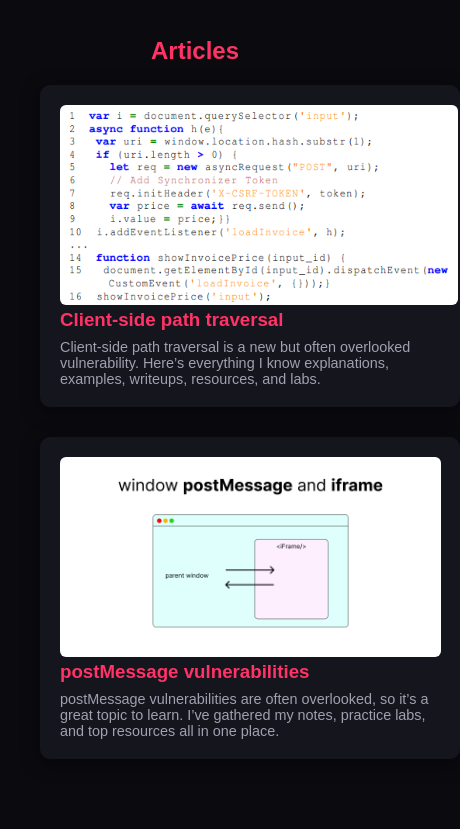
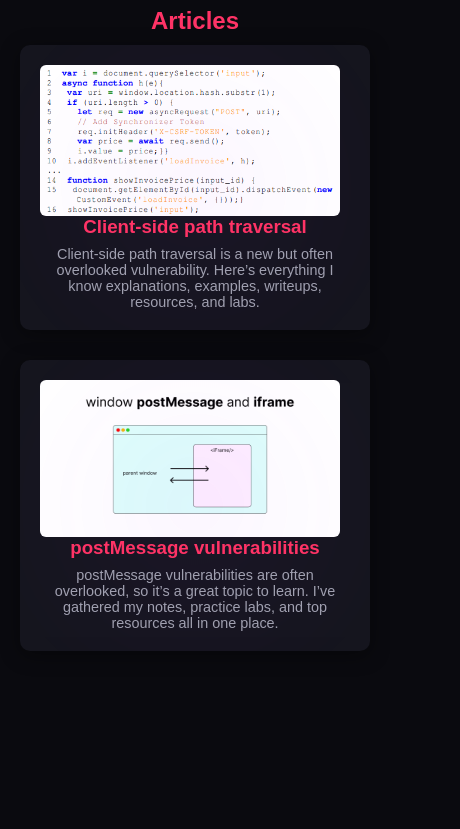
Before and after one commit to symibot/symibot.github.io, a plain HTML site: page index.html in a window 390 px wide. Shown: the part 126-955 px from the top of the page, 460 px wide, since content can reach past the window. After the commit the page ends 864 px from the top, so only its background shows below. Drawn offline with Linux system fonts and the light colour scheme.

Commit message:
mobile support

```diff
--- a/style.css
+++ b/style.css
@@ -6,8 +6,8 @@
 
 body {
   font-family: sans-serif;
-  background-color: #0a0a0f; /* matches --bg-primary */
-  color: #e0e0e0; /* matches --text-primary */
+  background-color: #0a0a0f;
+  color: #e0e0e0;
   min-height: 100vh;
 }
 
@@ -19,12 +19,12 @@ body {
 
 h1, h2 {
   text-align: center;
-  color: #ff3366; /* matches --accent-primary */
+  color: #ff3366;
 }
 
 .container p {
   text-align: center;
-  color: #a0a0b0; /* matches --text-secondary */
+  color: #a0a0b0;
 }
 
 h2 {
@@ -42,7 +42,7 @@ h2 {
 
 .card {
   display: flex;
-  background-color: #15151e; /* matches --bg-secondary */
+  background-color: #15151e;
   border-radius: 10px;
   overflow: hidden;
   text-decoration: none;
@@ -66,7 +66,6 @@ h2 {
 
 .card.glow {
   background: radial-gradient(960px circle at var(--x, 50%) var(--y, 50%), rgba(255, 51, 102, 0.2), transparent 20%);
-  /* red glow = rgba version of --accent-primary */
 }
 
 .card::before {
@@ -83,12 +82,6 @@ h2 {
   transition: opacity 0.3s ease, filter 0.3s ease;
   pointer-events: none;
   z-index: 0;
-}
-
-.card .info p {
-  font-size: 0.9rem;
-  color: #a0a0b0;
-  text-align: left;
 }
 
 .card:hover::before {
@@ -117,19 +110,20 @@ h2 {
 .card .info h3 {
   margin-bottom: 0.5rem;
   font-weight: bold;
-  color: #ff3366; /* matches --accent-primary */
+  color: #ff3366;
 }
 
 .card .info p {
   font-size: 0.9rem;
-  color: #a0a0b0; /* matches --text-secondary */
+  color: #a0a0b0;
+  text-align: left;
 }
 
 .card pre {
   max-height: 200px;
   overflow: auto;
-  background: #15151e; /* matches --code-block-bg */
-  color: #e0e0e0; /* matches --text-primary */
+  background: #15151e;
+  color: #e0e0e0;
   padding: 12px;
   border-radius: 6px;
   font-family: 'Fira Code', monospace;
@@ -140,3 +134,50 @@ h2 {
   flex-shrink: 0;
   z-index: 1;
 }
+
+/* =========================
+   Mobile Responsiveness
+   ========================= */
+@media (max-width: 600px) {
+  .articles {
+    grid-template-columns: 1fr;
+    padding: 10px;
+  }
+
+  .card {
+    flex-direction: column;
+    align-items: center;
+    text-align: center;
+  }
+
+  .card img {
+    height: auto;
+    width: 100%;
+    max-width: 300px;
+    margin-bottom: 12px;
+    display: block;
+    margin-top: auto;
+    margin-bottom: auto;
+  }
+
+  .card .info {
+    align-items: center;
+    text-align: center;
+  }
+
+  .card .info p {
+    text-align: center;
+  }
+
+  .container {
+    margin: 20px auto;
+    padding: 0 10px;
+  }
+}
+
+@media (max-width: 600px) {
+  .card::before {
+    opacity: 0.2;
+    filter: blur(6px);
+  }
+}
```
Also changed, not shown: articles/article1/index.html (+11 -3 lines), articles/article2/index.html (+48 -3 lines).
